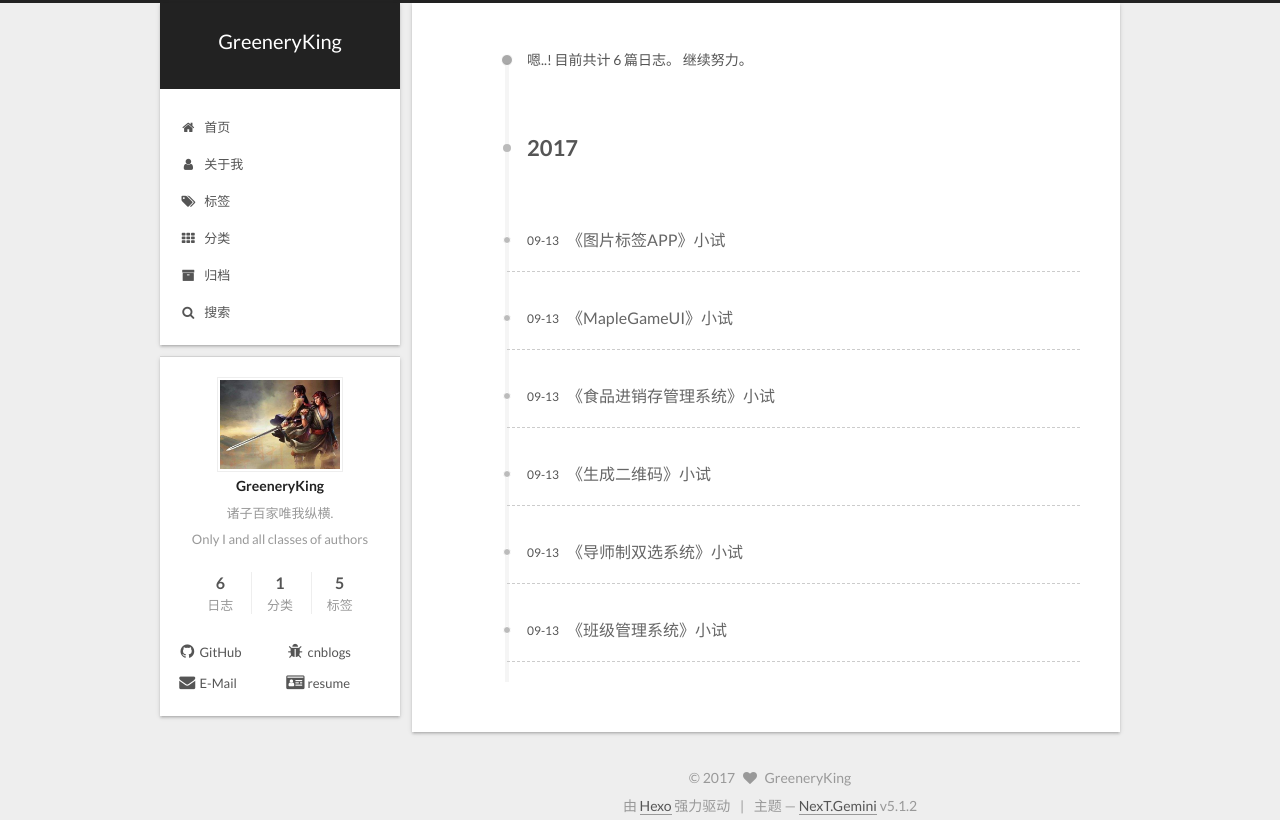
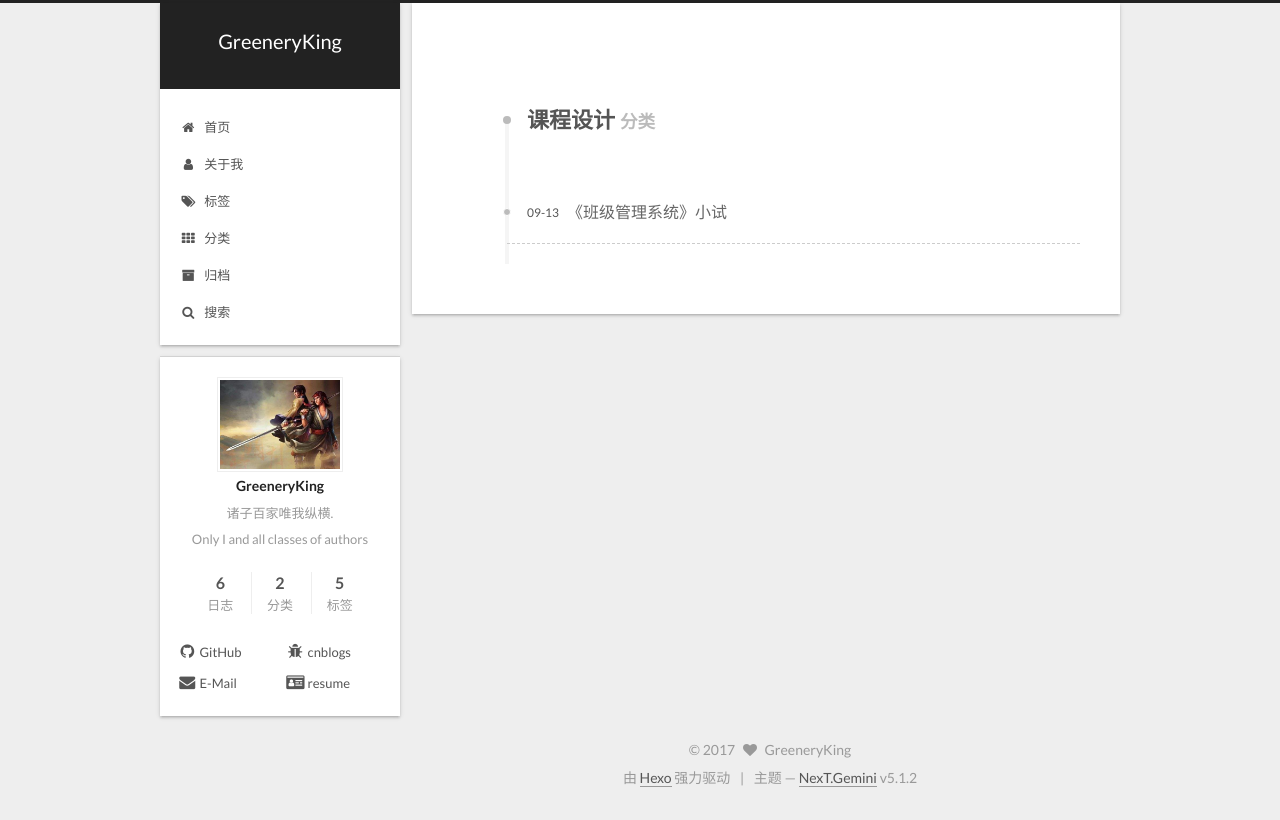
Before and after one commit to GreeneryKing/GreeneryKing.github.io, a plain HTML site: page categories/课程设计/index.html in a window 1280 px wide. Drawn offline with Linux system fonts and the light colour scheme; a script that the page names is missing.

Commit message:
Site updated: 2017-11-28 12:22:44

```diff
--- a/archives/2017/09/index.html
+++ b/categories/课程设计/index.html
@@ -98,7 +98,7 @@
 <meta name="description" content="诸子百家唯我纵横. Only I and all classes of authors">
 <meta property="og:type" content="website">
 <meta property="og:title" content="GreeneryKing">
-<meta property="og:url" content="http://yoursite.com/archives/2017/09/index.html">
+<meta property="og:url" content="http://yoursite.com/categories/课程设计/index.html">
 <meta property="og:site_name" content="GreeneryKing">
 <meta property="og:description" content="诸子百家唯我纵横. Only I and all classes of authors">
 <meta property="og:locale" content="zh-Hans">
@@ -134,13 +134,13 @@
 
 
 
-  <link rel="canonical" href="http://yoursite.com/archives/2017/09/"/>
+  <link rel="canonical" href="http://yoursite.com/categories/课程设计/"/>
 
 
 
 
 
-  <title>归档 | GreeneryKing</title>
+  <title>分类: 课程设计 | GreeneryKing</title>
 
 
 
@@ -169,7 +169,7 @@
 
 
 
-  <div class="container sidebar-position-left page-archive">
+  <div class="container sidebar-position-left ">
     <div class="headband"></div>
 
     <header id="header" class="header" itemscope itemtype="http://schema.org/WPHeader">
@@ -310,216 +310,13 @@
 
 
 
-  <div class="post-block archive">
+  <div class="post-block category">
+
     <div id="posts" class="posts-collapse">
-      <span class="archive-move-on"></span>
-
-      <span class="archive-page-counter">
-
-
-
-
-
-        嗯..! 目前共计 6 篇日志。 继续努力。
-      </span>
-
-
-
-
-
-
-
-
-
-          <div class="collection-title">
-            <h1 class="archive-year" id="archive-year-2017">2017</h1>
-          </div>
-
-
-
-
-
-  <article class="post post-type-normal" itemscope itemtype="http://schema.org/Article">
-    <header class="post-header">
-
-      <h2 class="post-title">
-
-            <a class="post-title-link" href="/2017/09/13/PictrueTag/" itemprop="url">
-
-                <span itemprop="name">《图片标签APP》小试</span>
-
-            </a>
-
-      </h2>
-
-      <div class="post-meta">
-        <time class="post-time" itemprop="dateCreated"
-              datetime="2017-09-13T20:30:00+08:00"
-              content="2017-09-13" >
-          09-13
-        </time>
+      <div class="collection-title">
+        <h1>课程设计<small>分类</small>
+        </h1>
       </div>
-
-    </header>
-  </article>
-
-
-
-
-
-
-
-
-
-
-
-
-
-
-  <article class="post post-type-normal" itemscope itemtype="http://schema.org/Article">
-    <header class="post-header">
-
-      <h2 class="post-title">
-
-            <a class="post-title-link" href="/2017/09/13/MapleGameUI/" itemprop="url">
-
-                <span itemprop="name">《MapleGameUI》小试</span>
-
-            </a>
-
-      </h2>
-
-      <div class="post-meta">
-        <time class="post-time" itemprop="dateCreated"
-              datetime="2017-09-13T19:30:00+08:00"
-              content="2017-09-13" >
-          09-13
-        </time>
-      </div>
-
-    </header>
-  </article>
-
-
-
-
-
-
-
-
-
-
-
-
-
-
-  <article class="post post-type-normal" itemscope itemtype="http://schema.org/Article">
-    <header class="post-header">
-
-      <h2 class="post-title">
-
-            <a class="post-title-link" href="/2017/09/13/Food-marketing-management-system/" itemprop="url">
-
-                <span itemprop="name">《食品进销存管理系统》小试</span>
-
-            </a>
-
-      </h2>
-
-      <div class="post-meta">
-        <time class="post-time" itemprop="dateCreated"
-              datetime="2017-09-13T18:30:00+08:00"
-              content="2017-09-13" >
-          09-13
-        </time>
-      </div>
-
-    </header>
-  </article>
-
-
-
-
-
-
-
-
-
-
-
-
-
-
-  <article class="post post-type-normal" itemscope itemtype="http://schema.org/Article">
-    <header class="post-header">
-
-      <h2 class="post-title">
-
-            <a class="post-title-link" href="/2017/09/13/Generate-qr-code/" itemprop="url">
-
-                <span itemprop="name">《生成二维码》小试</span>
-
-            </a>
-
-      </h2>
-
-      <div class="post-meta">
-        <time class="post-time" itemprop="dateCreated"
-              datetime="2017-09-13T17:45:00+08:00"
-              content="2017-09-13" >
-          09-13
-        </time>
-      </div>
-
-    </header>
-  </article>
-
-
-
-
-
-
-
-
-
-
-
-
-
-
-  <article class="post post-type-normal" itemscope itemtype="http://schema.org/Article">
-    <header class="post-header">
-
-      <h2 class="post-title">
-
-            <a class="post-title-link" href="/2017/09/13/Tutorial-system-of-dual-selection/" itemprop="url">
-
-                <span itemprop="name">《导师制双选系统》小试</span>
-
-            </a>
-
-      </h2>
-
-      <div class="post-meta">
-        <time class="post-time" itemprop="dateCreated"
-              datetime="2017-09-13T16:50:00+08:00"
-              content="2017-09-13" >
-          09-13
-        </time>
-      </div>
-
-    </header>
-  </article>
-
-
-
-
-
-
-
-
-
-
 
 
 
@@ -550,9 +347,8 @@
 
 
 
+    </div>
 
-
-    </div>
   </div>
 
 
@@ -617,7 +413,7 @@
 
             <div class="site-state-item site-state-categories">
               <a href="/categories/index.html">
-                <span class="site-state-item-count">1</span>
+                <span class="site-state-item-count">2</span>
                 <span class="site-state-item-name">分类</span>
               </a>
             </div>
--- a/css/main.css
+++ b/css/main.css
@@ -1819,7 +1819,7 @@ pre .javascript .function {
   width: 4px;
   height: 4px;
   border-radius: 50%;
-  background: #1dee1b;
+  background: #e5af47;
 }
 .links-of-blogroll {
   font-size: 13px;
```
Also changed, not shown: 2017/09/13/ClassManage/index.html (+4 -4 lines), 2017/09/13/Food-marketing-management-system/index.html (+1 -1 lines), 2017/09/13/Generate-qr-code/index.html (+1 -1 lines), 2017/09/13/MapleGameUI/index.html (+1 -1 lines), 2017/09/13/PictrueTag/index.html (+1 -1 lines), 2017/09/13/Tutorial-system-of-dual-selection/index.html (+1 -1 lines), about/index.html (+1 -1 lines), archives/2017/index.html (+1 -1 lines), archives/index.html (+1 -1 lines), categories/index.html (+3 -3 lines), categories/编程小试/index.html (+1 -29 lines), index.html (+3 -3 lines), tags/Android/index.html (+1 -1 lines), tags/C/index.html (+1 -1 lines), 4 more files.
